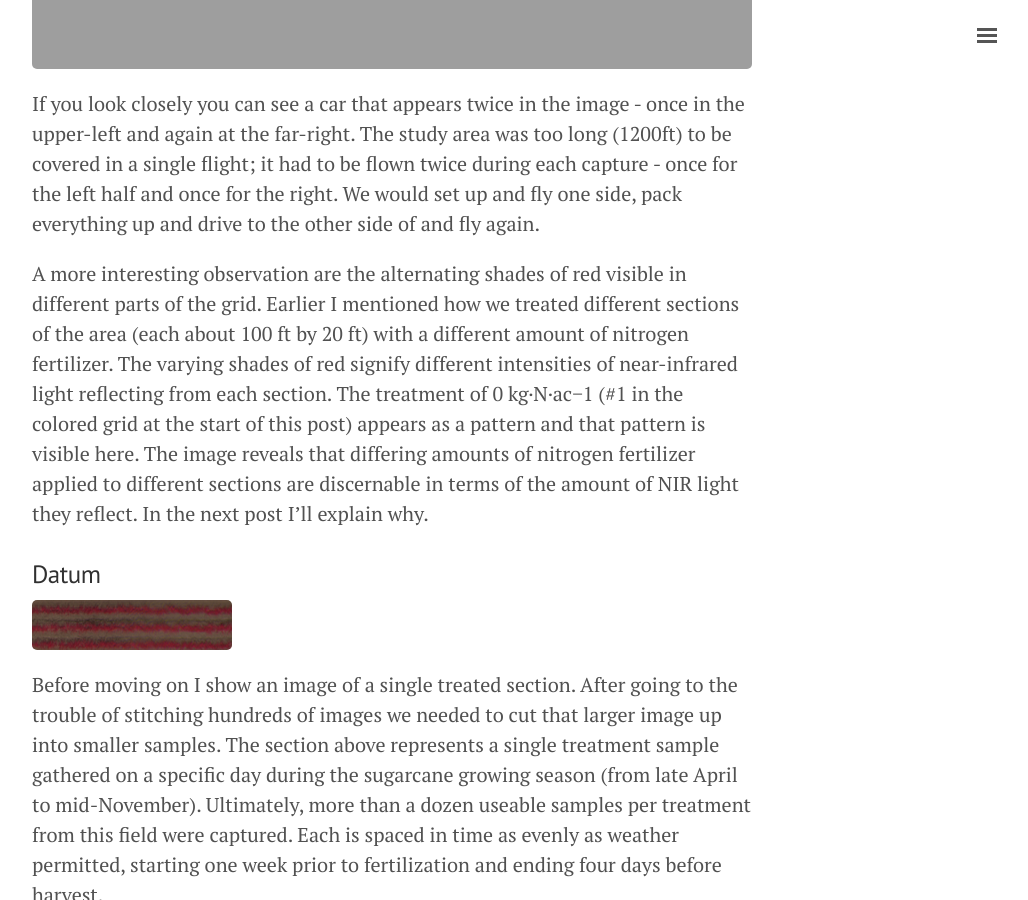
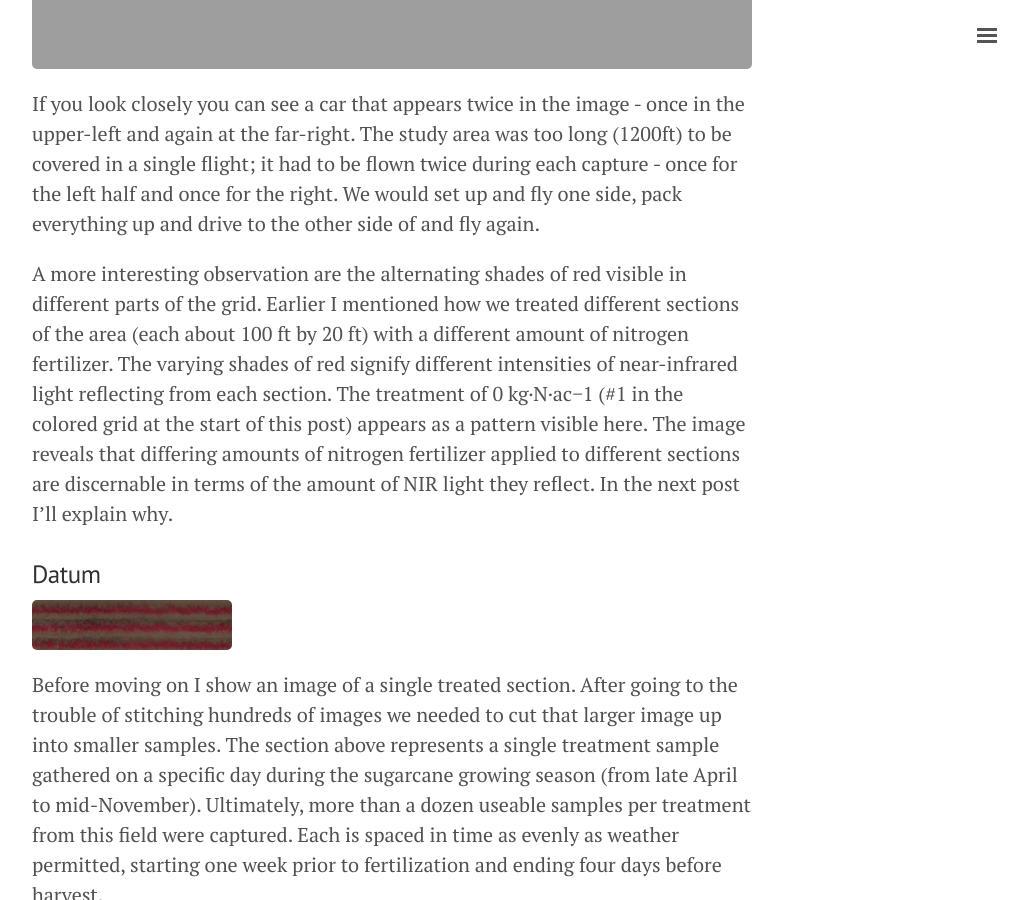
Before and after one commit to geraldmc/geraldmc.github.io, a Jekyll site: the page built from _posts/2019-04-06-predicting-yield-1.md, in a window 1280 px wide and 900 px high, scrolled down 4290 px. Shown: the whole window, without its empty margins (248-1276 px from the left). Built offline with Jekyll 4.4.1, drawn with Linux system fonts in a browser that asks for light colours.

Commit message:
updates part 1

```diff
--- a/_posts/2019-04-06-predicting-yield-1.md
+++ b/_posts/2019-04-06-predicting-yield-1.md
@@ -59,7 +59,7 @@ The process of separating individual bands of light, stitching together hundreds
 
 If you look closely you can see a car that appears twice in the image - once in the upper-left and again at the far-right. The study area was too long (1200ft) to be covered in a single flight; it had to be flown twice during each capture - once for the left half and once for the right. We would set up and fly one side, pack everything up and drive to the other side of and fly again.
 
-A more interesting observation are the alternating shades of red visible in different parts of the grid. Earlier I mentioned how we treated different sections of the area (each about 100 ft by 20 ft) with a different amount of nitrogen fertilizer. The varying shades of red signify different intensities of near-infrared light reflecting from each section. The treatment of 0 kg·N·ac−1 (#1 in the colored grid at the start of this post) appears as a pattern and that pattern is visible here. The image reveals that differing amounts of nitrogen fertilizer applied to different sections are discernable in terms of the amount of NIR light they reflect. In the next post I'll explain why.
+A more interesting observation are the alternating shades of red visible in different parts of the grid. Earlier I mentioned how we treated different sections of the area (each about 100 ft by 20 ft) with a different amount of nitrogen fertilizer. The varying shades of red signify different intensities of near-infrared light reflecting from each section. The treatment of 0 kg·N·ac−1 (#1 in the colored grid at the start of this post) appears as a pattern visible here. The image reveals that differing amounts of nitrogen fertilizer applied to different sections are discernable in terms of the amount of NIR light they reflect. In the next post I'll explain why.
 
 ### Datum
 
```
